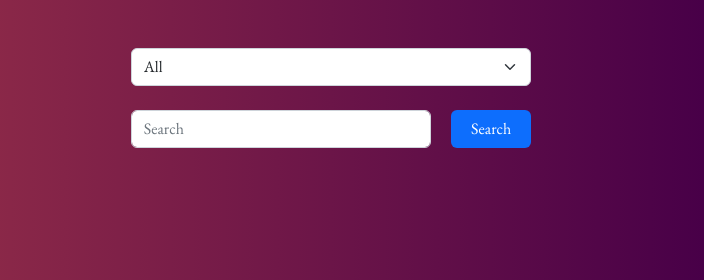
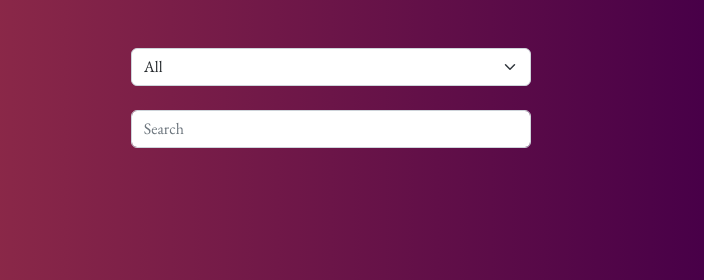
Before and after one commit to ibrag1mov/pokemons, a plain HTML site: page index.html in a window 1280 px wide. Shown: the top 280 px of the page, 576-1280 px from the left. Drawn offline with nearby package versions, Linux system fonts and the light colour scheme.

Commit message:
serach btn removed

```diff
--- a/css/style.css
+++ b/css/style.css
@@ -75,11 +75,8 @@ h2{
     bottom: -10px;
 }
 
-.input-wrapper{
+.card-wrapper{
     display: flex;
-    justify-content: space-between;
+    flex-wrap: wrap;
+    /* flex-direction: column; */
 }
-
-.search-btn{
-    width: 20%;
-}
--- a/index.html
+++ b/index.html
@@ -17,7 +17,7 @@
   <header>
     <div class="container">
       <div class="row py-5 d-flex hero">
-        <img class="logo" src="images/logo.png" alt="logo">
+        <img class="logo col-xs-6 col-md-6 col-lg-4" src="images/logo.png" alt="logo">
         <div class="selector">
           <form class="form">
 
@@ -25,10 +25,7 @@
               <option value="All">All</option>
             </select>
 
-            <div class="input-wrapper w-75  mx-auto">
-              <input class=" w-75 form-control search" type="search" name="search" id="js-search" placeholder="Search">
-              <button class="btn bg-primary text-white search-btn">Search</button>
-            </div>
+            <input class=" w-75 form-control search w-75  mx-auto" type="search" name="search" id="js-search" placeholder="Search">
 
           </form>
         </div>
```
